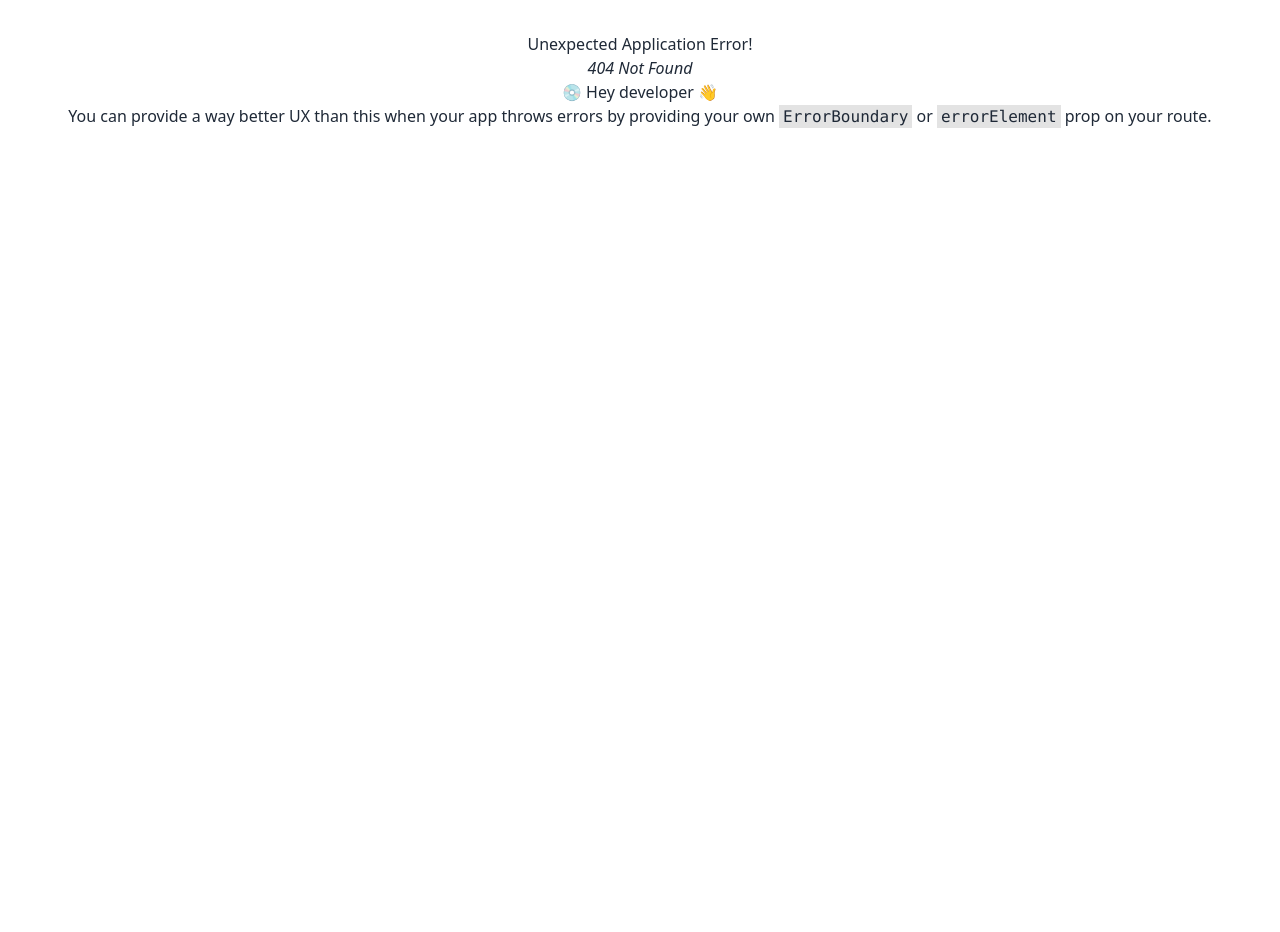
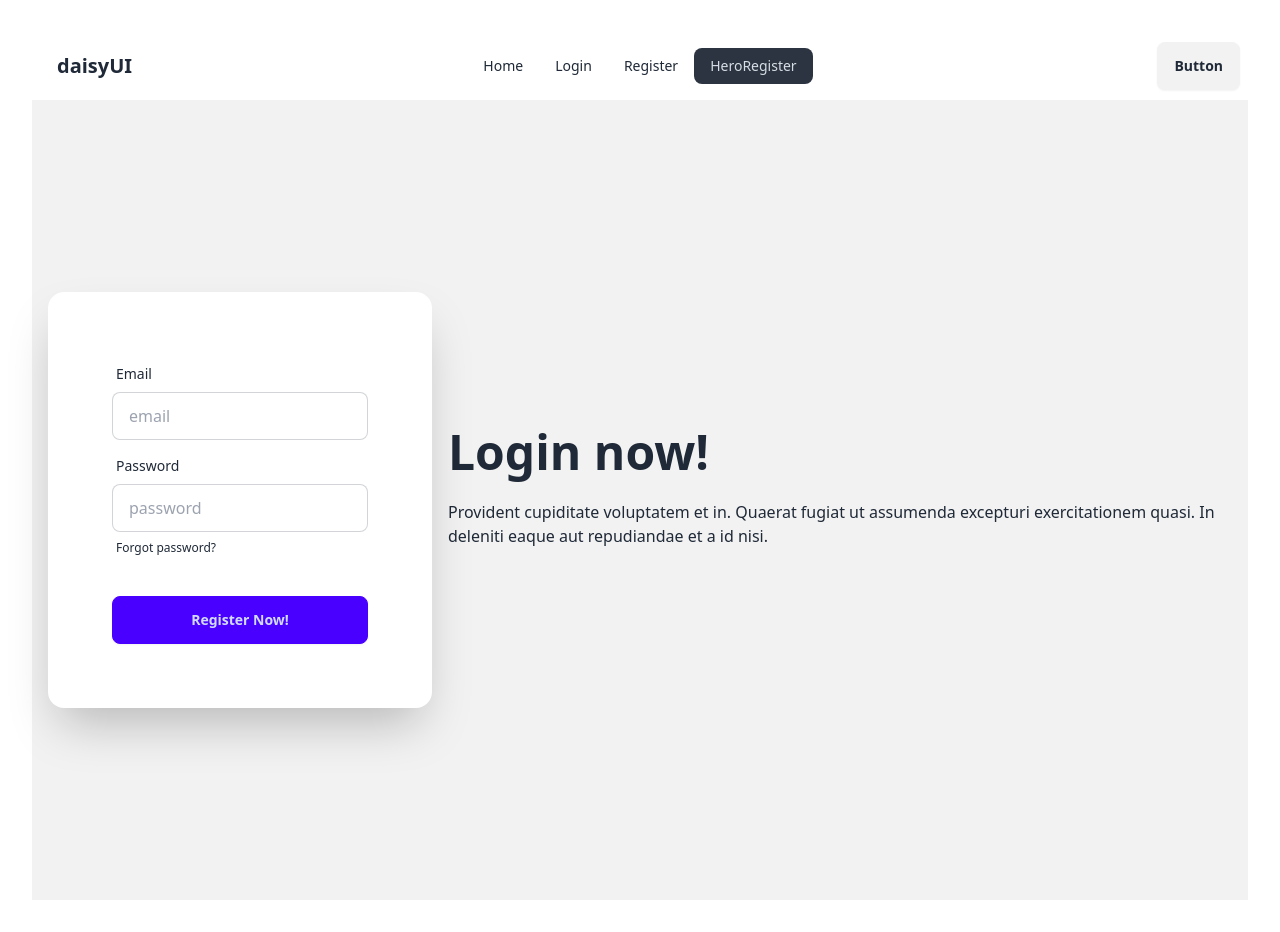
Before and after one commit to Noman-Mia/Fire-base-project, a React (Vite) app: page /heroRegister in a window 1280 px wide. Before the commit this address had no page. Before the commit the page ends 800 px from the top, so only its background shows below. Built offline with nearby package versions, Linux system fonts and the light colour scheme.

Commit message:
added register

```diff
--- a/src/component/Header/Header.jsx
+++ b/src/component/Header/Header.jsx
@@ -7,6 +7,7 @@ const Header = () => {
       <li><NavLink to="/">Home</NavLink> </li>
       <li><NavLink to="/login">Login</NavLink></li>
       <li><NavLink to="/Register">Register</NavLink></li>
+      <li><NavLink to="/heroRegister">HeroRegister</NavLink></li>
     </>
     return (
         <div>
--- /dev/null
+++ b/src/component/HeroRegister/HeroRegister.jsx
@@ -0,0 +1,62 @@
+const HeroRegister = () => {
+  const handleRegister = (e) => {
+    e.preventDefault();
+    const email = e.target.email.value;
+    const password = e.target.password.value;
+    console.log(email, password);
+  };
+  return (
+    <div>
+      <div className="hero min-h-screen bg-base-200">
+        <div className="hero-content flex-col lg:flex-row-reverse">
+          <div className="text-center lg:text-left">
+            <h1 className="text-5xl font-bold">Login now!</h1>
+            <p className="py-6">
+              Provident cupiditate voluptatem et in. Quaerat fugiat ut assumenda
+              excepturi exercitationem quasi. In deleniti eaque aut repudiandae
+              et a id nisi.
+            </p>
+          </div>
+          <div className="card shrink-0 w-full max-w-sm shadow-2xl bg-base-100">
+            <form onSubmit={handleRegister} className="card-body">
+              <div className="form-control">
+                <label className="label">
+                  <span className="label-text">Email</span>
+                </label>
+                <input
+                  type="email"
+                  placeholder="email"
+                  className="input input-bordered"
+                  required
+                  name="email"
+                />
+              </div>
+              <div className="form-control">
+                <label className="label">
+                  <span className="label-text">Password</span>
+                </label>
+                <input
+                  type="password"
+                  placeholder="password"
+                  className="input input-bordered"
+                  required
+                  name="password"
+                />
+                <label className="label">
+                  <a href="#" className="label-text-alt link link-hover">
+                    Forgot password?
+                  </a>
+                </label>
+              </div>
+              <div className="form-control mt-6">
+                <button className="btn btn-primary">Register Now!</button>
+              </div>
+            </form>
+          </div>
+        </div>
+      </div>
+    </div>
+  );
+};
+
+export default HeroRegister;
--- a/src/component/Register/Register.jsx
+++ b/src/component/Register/Register.jsx
@@ -2,7 +2,9 @@
 const Register = () => {
  const handleRegister = e =>{
     e.preventDefault ();
-    console.log("from submited");
+    const email = e.target.email.value
+    const password = e.target.password.value
+
  }
 
   return (
@@ -13,7 +15,7 @@ const Register = () => {
           <input
             className="w-3/4 mb-5 py-2 px-4"
             type="email"
-            name="Email"
+            name="email"
             placeholder="Email Address"
             id=""
           />
@@ -21,7 +23,7 @@ const Register = () => {
           <input
             className="w-3/4 mb-5 py-2 px-4"
             type="password"
-            name="Password"
+            name="password"
             placeholder="Password"
             id=""
           />
--- a/src/main.jsx
+++ b/src/main.jsx
@@ -11,6 +11,7 @@ import Root from './Root/Root.jsx';
 import Home from './component/Home/Home.jsx';
 import Login from './component/Login/Login.jsx';
 import Register from './component/Register/Register.jsx';
+import HeroRegister from './component/HeroRegister/HeroRegister.jsx';
 
 const router = createBrowserRouter([
   {
@@ -28,6 +29,10 @@ const router = createBrowserRouter([
       {
         path:"/register",
         element:<Register></Register>
+      },
+      {
+        path:"/heroRegister",
+        element:<HeroRegister></HeroRegister>
       }
     ]
   },
```
